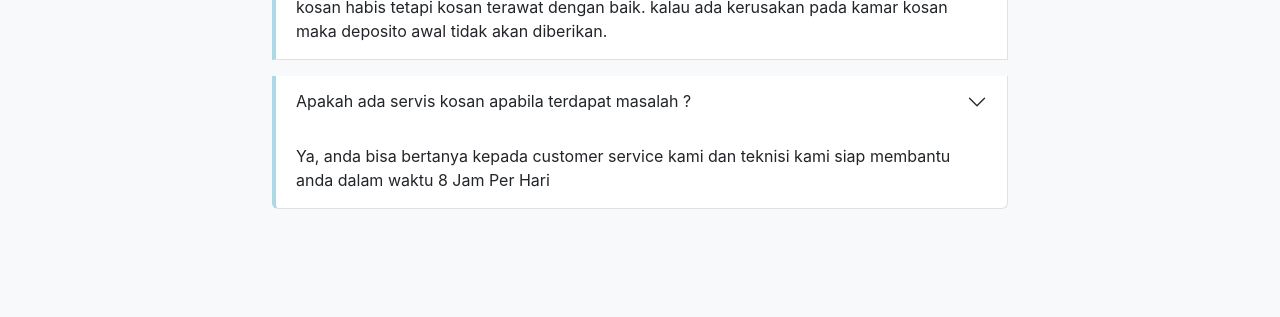
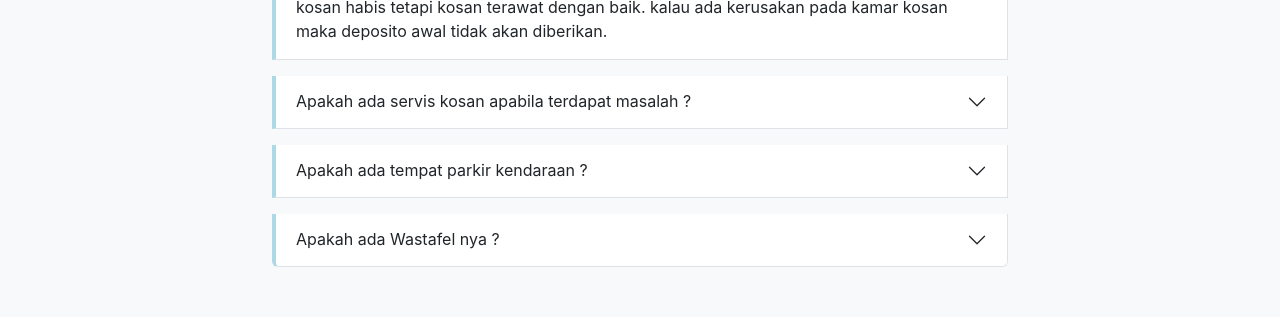
Before and after one commit to hanasoke/bootstrap_react_js, a React (Vite) app: page /about in a window 1280 px wide. Shown: the part 1800-2117 px from the top of the page. Built offline with nearby package versions, Linux system fonts and the light colour scheme.

Commit message:
updated AboutUs.jsx

```diff
--- a/src/pages/AboutUs.jsx
+++ b/src/pages/AboutUs.jsx
@@ -114,7 +114,7 @@ const AboutUs = () => {
                             <div className="accordion" id="faqAccordion">
                                 <div className="accordion-item mb-3 faq-item">
                                     <h2 className="accordion-header">
-                                        <button class="accordion-button" type='button' data-bs-toggle="collapse" data-bs-target="#faq1">
+                                        <button class="accordion-button" type="button" data-bs-toggle="collapse" data-bs-target="#faq1">
                                             Apakah ada deposito awal yang harus diberikan ?
                                         </button>
                                     </h2>
@@ -130,9 +130,33 @@ const AboutUs = () => {
                                             Apakah ada servis kosan apabila terdapat masalah ?
                                         </button>
                                     </h2>
-                                    <div id="faq2" className="accordion-collapse collapse show" data-bs-parent="#faqAccordion">
+                                    <div id="faq2" className="accordion-collapse collapse" data-bs-parent="#faqAccordion">
                                         <div className="accordion-body">
-                                            Ya, anda bisa bertanya kepada customer service kami dan teknisi kami siap membantu anda dalam waktu 8 Jam Per Hari
+                                            Ya, anda bisa bertanya kepada customer service kami dan teknisi kami siap membantu anda dalam waktu 8 Jam Per Hari.
+                                        </div>
+                                    </div>
+                                </div>
+                                <div className="accordion-item mb-3 faq-item">
+                                    <h2 className="accordion-header">
+                                        <button className="accordion-button collapsed" type="button" data-bs-toggle="collapse" data-bs-target="#faq3">
+                                            Apakah ada tempat parkir kendaraan ?
+                                        </button>
+                                    </h2>
+                                    <div id="faq3" className="accordion-collapse collapse" data-bs-parent="#faqAccordion">
+                                        <div className="accordion-body">
+                                            Untuk saat ini hanya tersedia tempat parkir motor tapi untuk mobil maaf kami belum menyediakan.
+                                        </div>
+                                    </div>
+                                </div>
+                                <div className="accordion-item mb-3 faq-item">
+                                    <h2 className="accordion-header">
+                                        <button className="accordion-button collapsed" type="button" data-bs-toggle="collapse" data-bs-target="#faq4">
+                                            Apakah ada Wastafel nya ?
+                                        </button>
+                                    </h2>
+                                    <div id="faq4" className="accordion-collapse collapse" data-bs-parent="#faqAccordion">
+                                        <div className="accordion-body">
+                                            Ya, setiap kamar dihanagakure ada wastafelnya
                                         </div>
                                     </div>
                                 </div>
```
